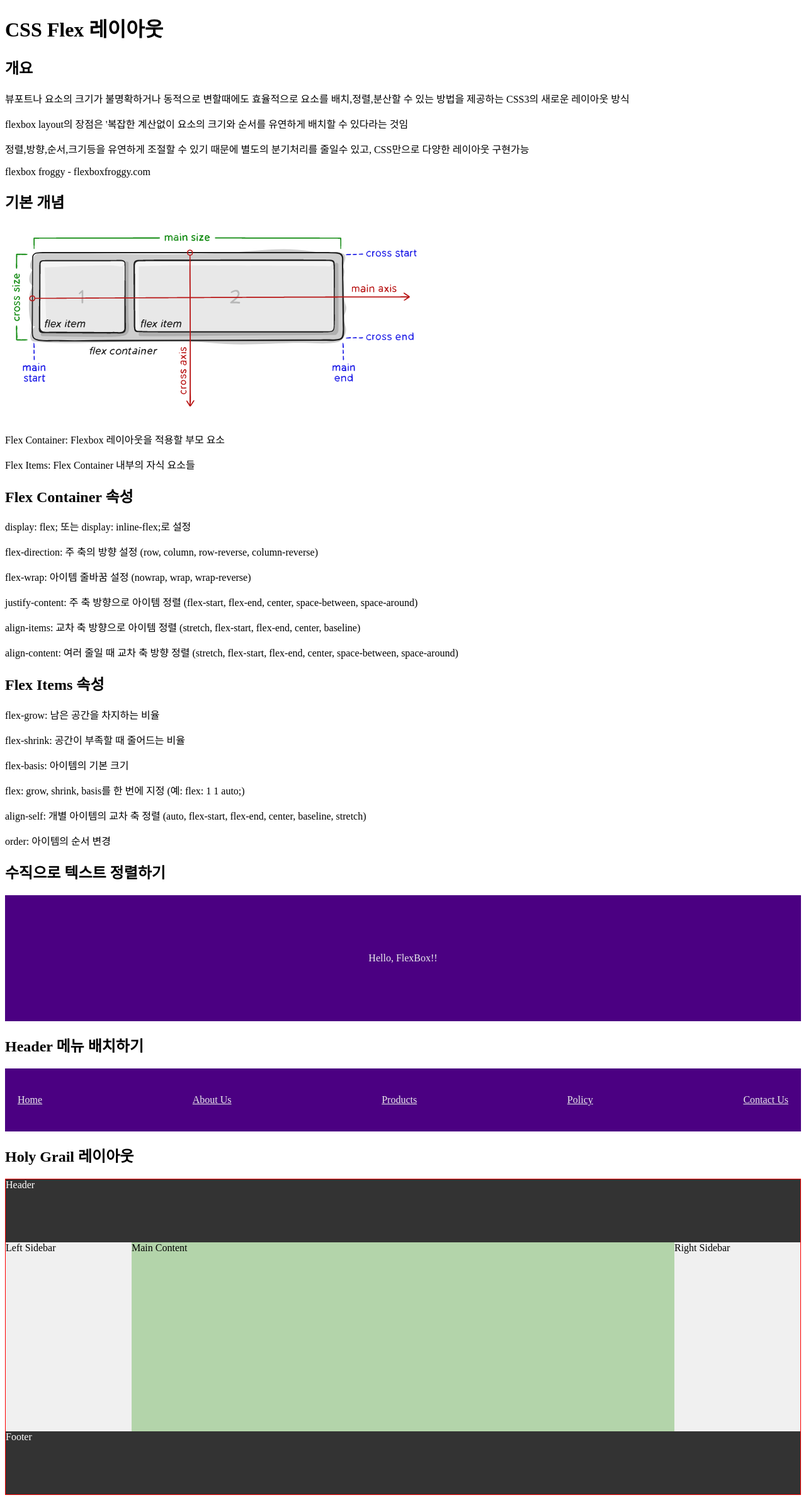
After one commit to nowashrain/frontends, a FastAPI app: page /css/flex in a window 1280 px wide. The commit adds this page. Shown: the whole page at 63% size. Run offline with FastAPI, Linux system fonts and the light colour scheme.

Commit message:
css3 - flex

```diff
--- /dev/null
+++ b/views/templates/css/10flex.html
@@ -0,0 +1,101 @@
+<!DOCTYPE html>
+<html lang="ko">
+<head>
+    <meta charset="UTF-8">
+    <title>CSS Flex 레이아웃</title>
+    <style>
+        .centerme { height: 200px; background: indigo;
+            color: #ebebed; /*text-align: center; padding-top: 180px*/
+            display: flex; justify-content: center; align-items: center}
+
+        /*메뉴 구성*/
+        a:link { color: #ebebeb;}
+        a:visited { color: #ebebeb;}
+
+        .menus { background: indigo; color: #ebebeb;
+            min-height: 44px; display: flex; align-items: center;
+            padding: 0 20px;
+            justify-content: space-between }
+
+        /* Holy Grail Layout */
+        .container { /*isplay: flex; flex-direction: column;*/
+            border: 1px solid red }
+
+        header, footer { background: #333; color: white;
+            height: 100px }
+        nav, aside { background: #f0f0f0; height: 300px;
+            width: 200px; }
+
+        main { background: #b3d4aa; height: 300px; flex: 1 }
+        .main-content { display: flex; flex-direction: row;}
+
+
+    </style>
+
+
+
+</head>
+<body>
+    <h1>CSS Flex 레이아웃</h1>
+    <h2>개요</h2>
+    <p>뷰포트나 요소의 크기가 불명확하거나 동적으로 변할때에도
+        효율적으로 요소를 배치,정렬,분산할 수 있는 방법을 제공하는
+        CSS3의 새로운 레이아웃 방식</p>
+    <p>flexbox layout의 장점은 '복잡한 계산없이 요소의 크기와 순서를
+        유연하게 배치할 수 있다라는 것임</p>
+    <p>정렬,방향,순서,크기등을 유연하게 조절할 수 있기 때문에
+        별도의 분기처리를 줄일수 있고, CSS만으로 다양한 레이아웃 구현가능</p>
+    <p>flexbox froggy - flexboxfroggy.com</p>
+
+    <h2>기본 개념</h2>
+    <div><img src="/static/img/flexbox01.png"></div>
+    <p>Flex Container: Flexbox 레이아웃을 적용할 부모 요소</p>
+    <p>Flex Items: Flex Container 내부의 자식 요소들</p>
+
+    <h2>Flex Container 속성</h2>
+    <p>display: flex; 또는 display: inline-flex;로 설정</p>
+    <p>flex-direction: 주 축의 방향 설정 (row, column, row-reverse, column-reverse)</p>
+    <p>flex-wrap: 아이템 줄바꿈 설정 (nowrap, wrap, wrap-reverse)</p>
+    <p>justify-content: 주 축 방향으로 아이템 정렬 (flex-start, flex-end, center, space-between, space-around)</p>
+    <p>align-items: 교차 축 방향으로 아이템 정렬 (stretch, flex-start, flex-end, center, baseline)</p>
+    <p>align-content: 여러 줄일 때 교차 축 방향 정렬 (stretch, flex-start, flex-end, center, space-between, space-around)</p>
+
+    <h2>Flex Items 속성</h2>
+    <p>flex-grow: 남은 공간을 차지하는 비율</p>
+    <p>flex-shrink: 공간이 부족할 때 줄어드는 비율</p>
+    <p>flex-basis: 아이템의 기본 크기</p>
+    <p>flex: grow, shrink, basis를 한 번에 지정 (예: flex: 1 1 auto;)</p>
+    <p>align-self: 개별 아이템의 교차 축 정렬 (auto, flex-start, flex-end, center, baseline, stretch)</p>
+    <p>order: 아이템의 순서 변경</p>
+
+
+    <h2>수직으로 텍스트 정렬하기</h2>
+    <div class="centerme">Hello, FlexBox!!</div>
+
+
+    <h2>Header 메뉴 배치하기</h2>
+    <header class="menus">
+        <a href="#" class="item">Home</a>
+        <a href="#" class="item">About Us</a>
+        <a href="#" class="item">Products</a>
+        <a href="#" class="item">Policy</a>
+        <a href="#" class="last-item">Contact Us</a>
+    </header>
+
+
+    <h2>Holy Grail 레이아웃</h2>
+    <div class="container">
+        <header>Header</header>
+        <div class="main-content">
+            <nav>Left Sidebar</nav>
+            <main>Main Content</main>
+            <aside>Right Sidebar</aside>
+        </div>
+        <footer>Footer</footer>
+    </div>
+
+
+
+
+</body>
+</html>
--- a/views/templates/css/index.html
+++ b/views/templates/css/index.html
@@ -16,7 +16,8 @@
     <li>07 - css 백그라운드 [<a href="/css/background">이동</a>]</li>
     <li>08 - css 테이블 [<a href="/css/table">이동</a>]</li>
     <li>09 - css 레이아웃 : float[<a href="/css/float">이동</a>]</li>
-    <li>08 - css 레이아웃 : flex [<a href="/css/flex">이동</a>]</li>
+    <li>10 - css 레이아웃 : flex [<a href="/css/flex">이동</a>]</li>
+    <li>11 - css 레이아웃 :  [<a href="/css/adsd">이동</a>]</li>
 
 </ul>
 </body>
```
Also changed, not shown: views/static/img/flexbox01.png (added).
